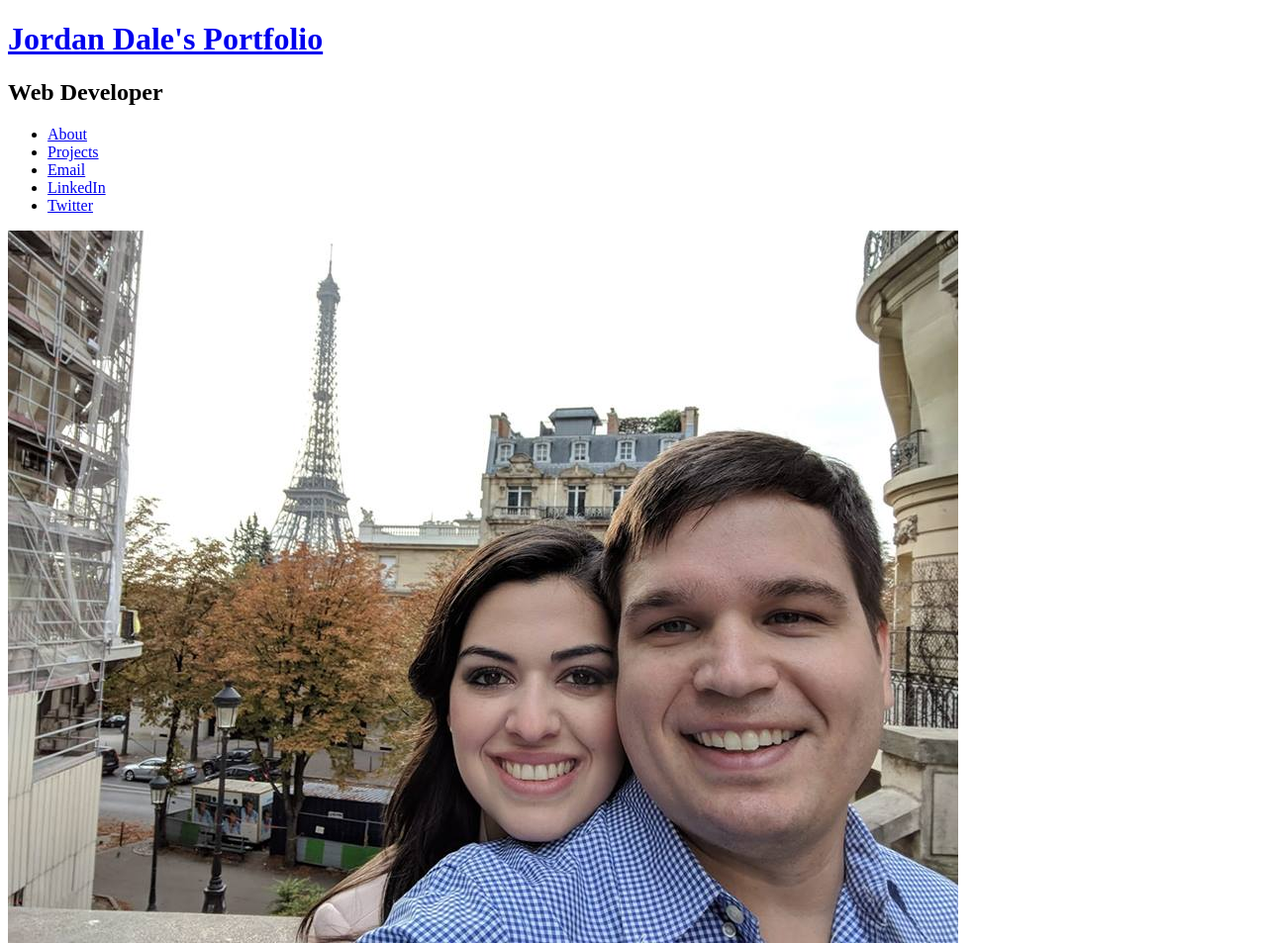
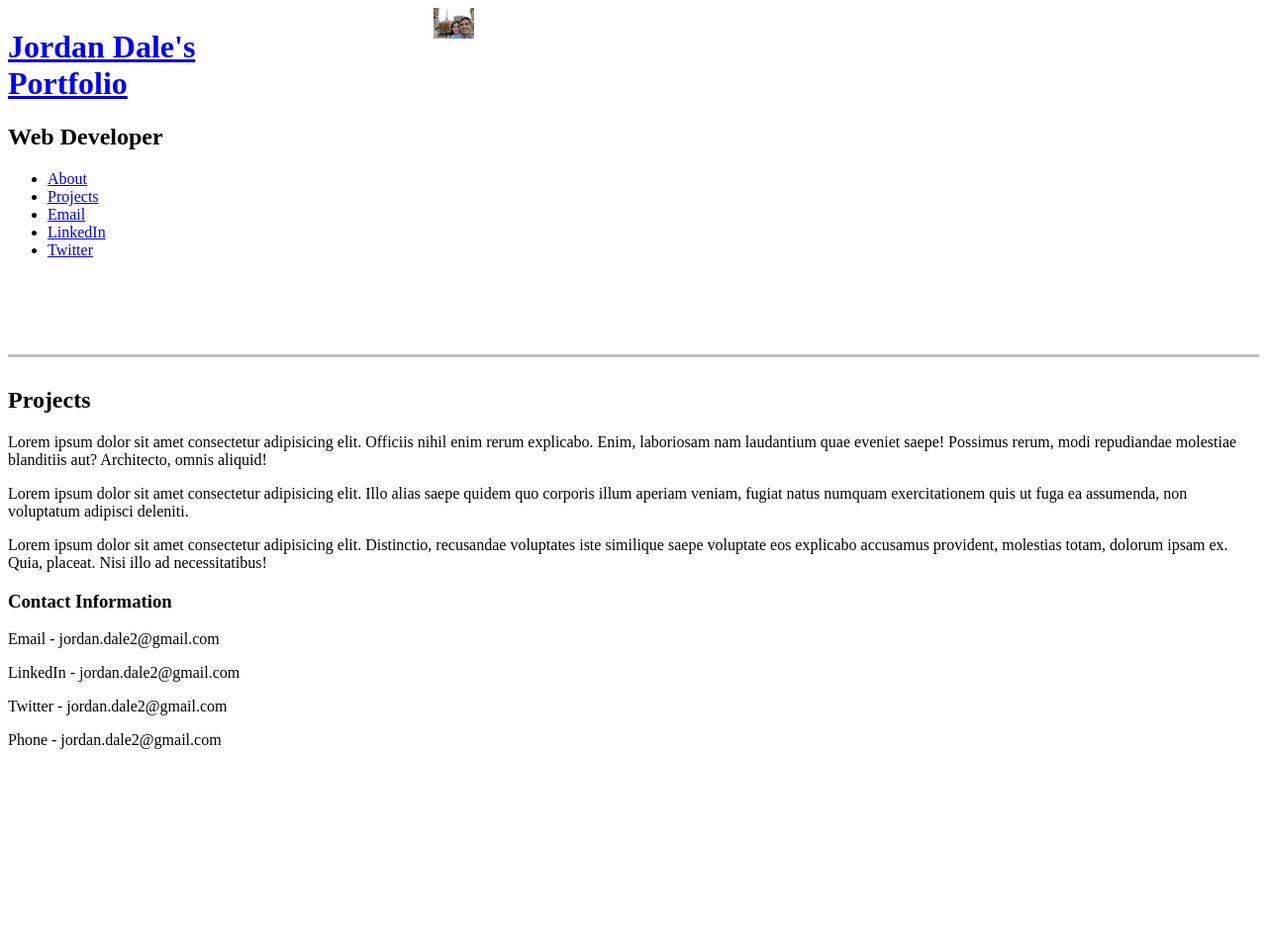
Before and after one commit to Jdale28/jdale28.github.io, a plain HTML site: page index.html in a window 1280 px wide. Shown: the top 953 px of the page at 99% size. After the commit the page ends 800 px from the top, so only its background shows below. Drawn offline with Linux system fonts and the light colour scheme.

Commit message:
added first Grid

```diff
--- a/index.html
+++ b/index.html
@@ -9,10 +9,13 @@
     <link rel="stylesheet" href="style.css">
 </head>
 
-<body>
+
+
+<!-- <body class="pageGrid"> -->
+    <body>
     <div class="headerContainer">
     <header>
-        <h1><a href="index.html">Jordan Dale's Portfolio</a></h1>
+        <h1 class="mainName"><a href="index.html">Jordan Dale's Portfolio</a></h1>
         <h2 id="tagline">Web Developer</h2>
         <nav>
             <ul>
@@ -23,12 +26,16 @@
                 <li><a href="https://twitter.com/JordanWDale">Twitter</a></li>
             </ul>
         </nav>
+        <p>
+
+        </p>
     </header>
-    </div>
     <div class="aboutAndImage"></div>
     <img src="Profile Picture Temp.jpg" alt="selfPortrait">
+    </div>
     <div class="longBreak"></div>
     <div class="Projects">
+        <h2 class="Projects">Projects</h2>
         <div class="Project One">
             <p>Lorem ipsum dolor sit amet consectetur adipisicing elit. Officiis nihil enim rerum explicabo. Enim,
                 laboriosam nam laudantium quae eveniet saepe! Possimus rerum, modi repudiandae molestiae blanditiis
@@ -46,7 +53,7 @@
         </div>
     </div>
     <footer>
-        <h3>Conctact Information</h3>
+        <h3 class="contactInformation">Contact Information</h3>
         <p>Email - jordan.dale2@gmail.com</p>
         <p>LinkedIn - jordan.dale2@gmail.com</p>
         <p>Twitter - jordan.dale2@gmail.com</p>
--- a/style.css
+++ b/style.css
@@ -2,10 +2,25 @@
     border-bottom: solid;
     border-color: rgba(0,0,0,.25);
     margin: 30px 0 30px 0;
-    padding: 30px 0 30px 0;
 }
 
-img.resize {
-    width: 100px;
+img  {
+    width: 20%;
     height: auto;
 }
+
+.headerContainer {
+    display: grid;
+    grid-template-columns: repeat(6, 1fr);
+    grid-template-rows: repeat(6, 1fr);
+    grid-gap: 10px;
+    width: 100vw;
+    height: 40vh;
+    grid-template-areas:
+        "header header header header header header"
+        "header header header header header header"
+        "nav nav nav nav nav nav"
+        "img img about about about about"
+        "img img about about about about"
+        "img img about about about about"
+}
```
